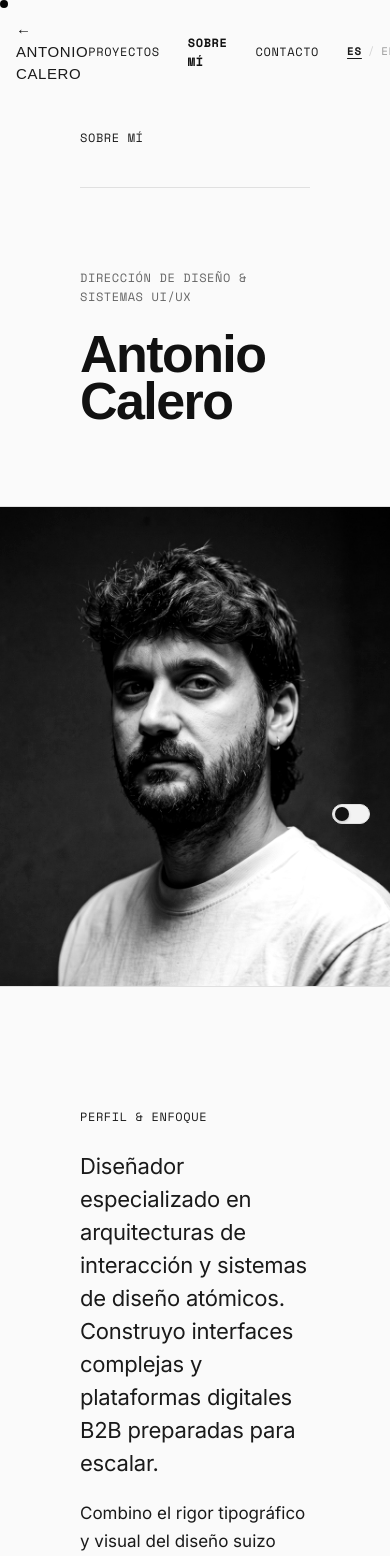
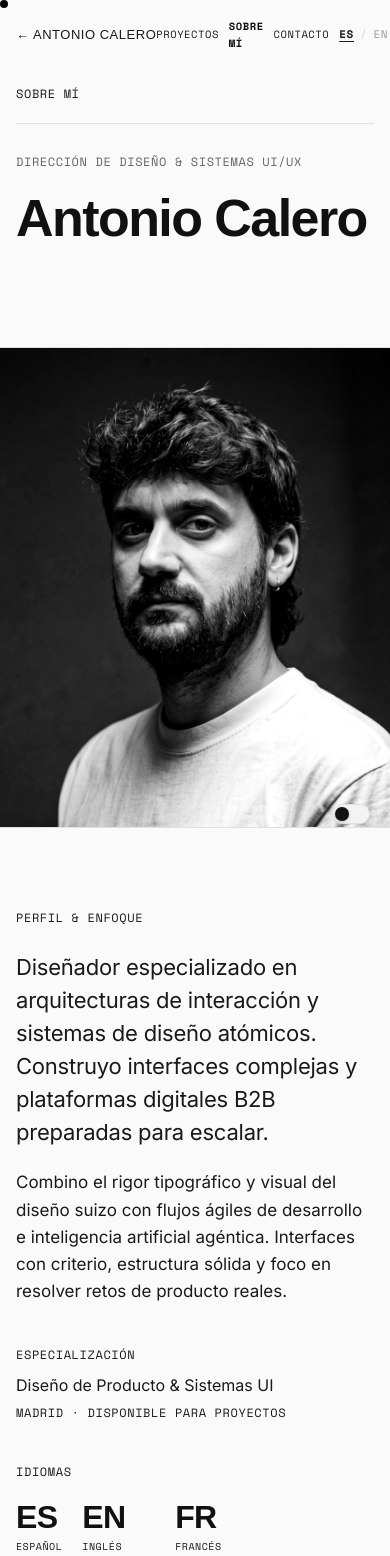
Before and after one commit to antonmojon/AcalerPortfolio, a React (Vite) app: page /about in a window 390 px wide. Shown: the top 1556 px of the page. Built offline with nearby package versions, Linux system fonts and the light colour scheme; the HTML template or start-up script is replaced by a standard one; a web font is replaced by a local one.

Commit message:
feat(responsive): comprehensive mobile, tablet, and compact screen layout optimizations

```diff
--- a/src/index.css
+++ b/src/index.css
@@ -13,6 +13,13 @@
 html {
   scroll-behavior: smooth;
   scrollbar-width: none;
+  overflow-x: hidden;
+  max-width: 100vw;
+}
+
+body, #root {
+  overflow-x: hidden;
+  max-width: 100vw;
 }
 
 html::-webkit-scrollbar { display: none; }
@@ -939,3 +946,183 @@ body {
     margin-bottom: 32px !important;
   }
 }
+
+/* ─── Global Responsive Optimization ────────────────────────── */
+.nav-links-wrap {
+  transition: gap 0.2s ease;
+}
+.nav-brand-link {
+  white-space: nowrap;
+  flex-shrink: 0;
+}
+
+/* Tablet adjustments (769px to 1024px) */
+@media (min-width: 769px) and (max-width: 1024px) {
+  .masthead-pad {
+    padding-left: 40px !important;
+    padding-right: 40px !important;
+    padding-top: 88px !important;
+  }
+  .about-hero-section,
+  .contact-hero-section {
+    padding-left: 40px !important;
+    padding-right: 40px !important;
+    padding-top: 104px !important;
+  }
+}
+
+/* Large tablet / small laptop breakpoint (max-width: 1000px) */
+@media (max-width: 1000px) {
+  .about-hero-section,
+  .contact-hero-section {
+    padding-top: 108px !important;
+    padding-left: 24px !important;
+    padding-right: 24px !important;
+  }
+  .about-hero-topbar,
+  .contact-hero-topbar {
+    padding-bottom: 24px !important;
+    margin-bottom: 40px !important;
+  }
+  .about-hero-name,
+  .contact-hero-title-wrap {
+    padding-bottom: 44px !important;
+  }
+  .about-bio-col {
+    grid-column: span 12 !important;
+    padding: 48px 24px !important;
+    gap: 40px !important;
+  }
+  .about-exp-col {
+    grid-column: span 12 !important;
+    border-right: none !important;
+    border-bottom: 1px solid var(--border-color) !important;
+    padding: 48px 24px !important;
+  }
+  .about-edu-col {
+    grid-column: span 12 !important;
+    padding: 48px 24px !important;
+  }
+  .about-lang-row {
+    gap: 28px !important;
+  }
+  .about-pad {
+    padding-left: 24px !important;
+    padding-right: 24px !important;
+  }
+  .editorial-empty-spacer {
+    display: none !important;
+  }
+}
+
+/* Mobile breakpoint (max-width: 768px) */
+@media (max-width: 768px) {
+  .nav-links-wrap {
+    gap: 16px !important;
+  }
+  .infobar {
+    grid-template-columns: 1fr !important;
+  }
+  .infobar > div,
+  .infobar > a,
+  .infobar > button {
+    border-right: none !important;
+    border-bottom: 1px solid var(--border-color) !important;
+    padding-left: 0 !important;
+    padding-right: 0 !important;
+    padding-top: 12px !important;
+    padding-bottom: 12px !important;
+  }
+  .infobar > a:last-child {
+    border-bottom: none !important;
+  }
+  .news-row-spacer {
+    display: none !important;
+  }
+  .about-hero-section,
+  .contact-hero-section {
+    padding-top: 96px !important;
+    padding-left: 20px !important;
+    padding-right: 20px !important;
+  }
+  .about-footer-wrap,
+  .contact-footer-wrap,
+  .lavanderia-footer-wrap {
+    flex-direction: column !important;
+    align-items: flex-start !important;
+    gap: 16px !important;
+    padding-left: 20px !important;
+    padding-right: 20px !important;
+    padding-top: 32px !important;
+    padding-bottom: 32px !important;
+  }
+  .about-footer-links,
+  .contact-footer-links {
+    gap: 20px !important;
+  }
+}
+
+/* Compact mobile breakpoint (max-width: 480px) */
+@media (max-width: 480px) {
+  .nav-links-wrap {
+    gap: 10px !important;
+  }
+  .nav-links-wrap .nav-link {
+    font-size: 10.5px !important;
+  }
+  .nav-brand-link {
+    font-size: 13px !important;
+  }
+  .masthead-pad {
+    padding-left: 16px !important;
+    padding-right: 16px !important;
+    padding-top: 76px !important;
+  }
+  .about-hero-section,
+  .contact-hero-section {
+    padding-top: 84px !important;
+    padding-left: 16px !important;
+    padding-right: 16px !important;
+  }
+  .about-hero-topbar,
+  .contact-hero-topbar {
+    padding-bottom: 20px !important;
+    margin-bottom: 28px !important;
+  }
+  .about-hero-name,
+  .contact-hero-title-wrap {
+    padding-bottom: 32px !important;
+  }
+  .about-bio-col,
+  .about-exp-col,
+  .about-edu-col,
+  .about-stack-anchor,
+  .about-stack-content,
+  .contact-col-left,
+  .contact-col-right {
+    padding: 32px 16px !important;
+  }
+  .about-lang-row {
+    gap: 20px !important;
+  }
+  .about-pad {
+    padding-left: 16px !important;
+    padding-right: 16px !important;
+  }
+  .cta-pad {
+    padding: 44px 16px !important;
+  }
+}
+
+/* Ultra-compact screens (max-width: 360px) */
+@media (max-width: 360px) {
+  .nav-links-wrap {
+    gap: 7px !important;
+  }
+  .nav-links-wrap .nav-link {
+    font-size: 9.5px !important;
+  }
+  .nav-brand-link {
+    font-size: 12px !important;
+  }
+}
--- a/src/pages/AboutPage.tsx
+++ b/src/pages/AboutPage.tsx
@@ -50,6 +50,7 @@ function AboutNav() {
     >
       <Link
         to="/"
+        className="nav-brand-link"
         style={{
           fontFamily: '"Special Gothic Expanded One", sans-serif',
           fontSize: '15px', letterSpacing: '0.04em',
@@ -59,7 +60,7 @@ function AboutNav() {
       >
         ← Antonio Calero
       </Link>
-      <div style={{ display: 'flex', alignItems: 'center', gap: '28px' }}>
+      <div className="nav-links-wrap" style={{ display: 'flex', alignItems: 'center', gap: '28px' }}>
         <Link to="/#work" className="nav-link" style={{ ...META, color: 'var(--text-primary)', textDecoration: 'none' }}>{t('nav.projects')}</Link>
         <Link to="/about" className="nav-link" style={{ ...META, color: 'var(--hero-title-color)', fontWeight: 700, textDecoration: 'none' }}>{t('nav.about')}</Link>
         <Link to="/contact" className="nav-link" style={{ ...META, color: 'var(--text-primary)', textDecoration: 'none' }}>{t('nav.contact')}</Link>
@@ -74,29 +75,26 @@ function AboutHero() {
   const { t } = useLanguage();
   return (
     <section
+      className="section-pad about-hero-section"
       style={{
-        paddingTop: '128px',
-        paddingLeft: '80px',
-        paddingRight: '80px',
         borderBottom: '1px solid var(--border-color)',
       }}
     >
       {/* Top bar */}
       <div
+        className="about-hero-topbar"
         style={{
           display: 'flex',
           justifyContent: 'space-between',
           alignItems: 'center',
-          paddingBottom: '40px',
           borderBottom: '1px solid var(--border-color)',
-          marginBottom: '80px',
         }}
       >
         <p style={{ ...META, color: 'var(--text-primary)' }}>{t('about.top_tag')}</p>
       </div>
 
       {/* Name */}
-      <div style={{ paddingBottom: '80px' }}>
+      <div className="about-hero-name">
         <p
           className="meta-reveal"
           style={{ ...META, color: 'var(--text-secondary)', marginBottom: '24px' }}
@@ -173,14 +171,12 @@ function AboutBio() {
 
       {/* Bio — 7 cols */}
       <div
-        className="reveal"
+        className="reveal about-bio-col"
         style={{
           gridColumn: 'span 7',
-          padding: '72px 80px',
           display: 'flex',
           flexDirection: 'column',
           justifyContent: 'space-between',
-          gap: '56px',
         }}
       >
         <div>
@@ -205,7 +201,7 @@ function AboutBio() {
         {/* Idiomas */}
         <div>
           <p style={{ ...META, color: 'var(--text-primary)', marginBottom: '20px' }}>{t('about.languages_label')}</p>
-          <div style={{ display: 'flex', gap: '40px' }}>
+          <div className="about-lang-row" style={{ display: 'flex' }}>
             {[
               { lang: 'ES', label: t('about.lang_es_title'), level: t('about.lang_es_level') },
               { lang: 'EN', label: t('about.lang_en_title'), level: t('about.lang_en_level') },
@@ -380,11 +376,10 @@ function AboutExperience() {
     >
       {/* Columna Izquierda: Experiencia Laboral — 5 cols */}
       <div
-        className="reveal-left"
+        className="reveal-left about-exp-col"
         style={{
           gridColumn: 'span 5',
           borderRight: '1px solid var(--border-color)',
-          padding: '64px 64px 64px 80px',
           display: 'flex',
           flexDirection: 'column',
           justifyContent: 'space-between',
@@ -422,10 +417,9 @@ function AboutExperience() {
 
       {/* Columna Derecha: Formación Académica & Redes — 7 cols */}
       <div
-        className="reveal"
+        className="reveal about-edu-col"
         style={{
           gridColumn: 'span 7',
-          padding: '64px 80px',
           display: 'flex',
           flexDirection: 'column',
           gap: '48px',
@@ -785,7 +779,7 @@ function AboutCTA() {
   const { t } = useLanguage();
   return (
     <section style={{ borderBottom: '1px solid var(--border-color)', backgroundColor: 'var(--cta-bg)', color: 'var(--cta-text)', transition: 'background-color 0.4s ease, color 0.4s ease' }}>
-      <div style={{ padding: '96px 80px' }}>
+      <div className="cta-pad">
         <Link
           to="/contact"
           className="portfolio-cta-link block w-full"
@@ -850,16 +844,11 @@ function AboutFooter() {
   return (
     <footer
       ref={ref as RefObject<HTMLElement>}
-      className="reveal section-pad"
-      style={{
-        paddingLeft: '80px', paddingRight: '80px',
-        paddingTop: '40px', paddingBottom: '40px',
-        display: 'flex', justifyContent: 'space-between', alignItems: 'center',
-      }}
+      className="reveal section-pad about-footer-wrap"
     >
       <span style={META}>© 2026 Antonio Calero</span>
       <span style={META}>{t('footer.rights')}</span>
-      <div style={{ display: 'flex', gap: '32px' }}>
+      <div className="about-footer-links" style={{ display: 'flex', gap: '32px' }}>
         <Link to="/contact" className="nav-link" style={{ ...META, textDecoration: 'none' }}>{t('nav.contact')}</Link>
         <a href="https://www.linkedin.com/in/antonio-calero-alcala-de-la-moneda-b8732a164/" target="_blank" rel="noreferrer" className="nav-link" style={META}>LinkedIn</a>
         <a href="https://www.behance.net/antoniocalero" target="_blank" rel="noreferrer" className="nav-link" style={META}>Behance</a>
--- a/src/pages/AgoraPage.tsx
+++ b/src/pages/AgoraPage.tsx
@@ -51,6 +51,7 @@ function AgoraNav() {
     >
       <Link
         to="/"
+        className="nav-brand-link"
         style={{
           fontFamily: '"Special Gothic Expanded One", sans-serif',
           fontSize: '15px',
@@ -63,7 +64,7 @@ function AgoraNav() {
       >
         {t('nav.back')}
       </Link>
-      <div className="agora-nav-links" style={{ display: 'flex', alignItems: 'center', gap: '28px' }}>
+      <div className="nav-links-wrap agora-nav-links" style={{ display: 'flex', alignItems: 'center', gap: '28px' }}>
         {[
           { label: t('nav.projects'), href: '/#work' },
           { label: t('nav.about'), href: '/about' },
--- a/src/pages/ComingSoonPage.tsx
+++ b/src/pages/ComingSoonPage.tsx
@@ -74,6 +74,7 @@ export default function ComingSoonPage() {
       >
         <Link
           to="/"
+          className="nav-brand-link"
           style={{
             fontFamily: '"Special Gothic Expanded One", sans-serif',
             fontSize: '15px',
@@ -86,7 +87,7 @@ export default function ComingSoonPage() {
         >
           ← Antonio Calero
         </Link>
-        <div style={{ display: 'flex', alignItems: 'center', gap: '28px' }}>
+        <div className="nav-links-wrap" style={{ display: 'flex', alignItems: 'center', gap: '28px' }}>
           <Link
             to="/#work"
             className="nav-link"
--- a/src/pages/NightShift.tsx
+++ b/src/pages/NightShift.tsx
@@ -30,6 +30,7 @@ function NightShiftNav() {
     >
       <Link
         to="/"
+        className="nav-brand-link"
         style={{
           fontFamily: '"Special Gothic Expanded One", sans-serif',
           fontSize: '15px',
@@ -42,7 +43,7 @@ function NightShiftNav() {
       >
         {t('nav.back')}
       </Link>
-      <div style={{ display: 'flex', alignItems: 'center', gap: '28px' }}>
+      <div className="nav-links-wrap" style={{ display: 'flex', alignItems: 'center', gap: '28px' }}>
         {[
           { label: t('nav.projects'), href: '/#work' },
           { label: t('nav.about'), href: '/about' },
```
Also changed, not shown: src/pages/ContactPage.tsx (+7 -14 lines), src/pages/LavanderiaPage.tsx (+7 -6 lines), src/pages/PortfolioHome.tsx (+4 -4 lines).
